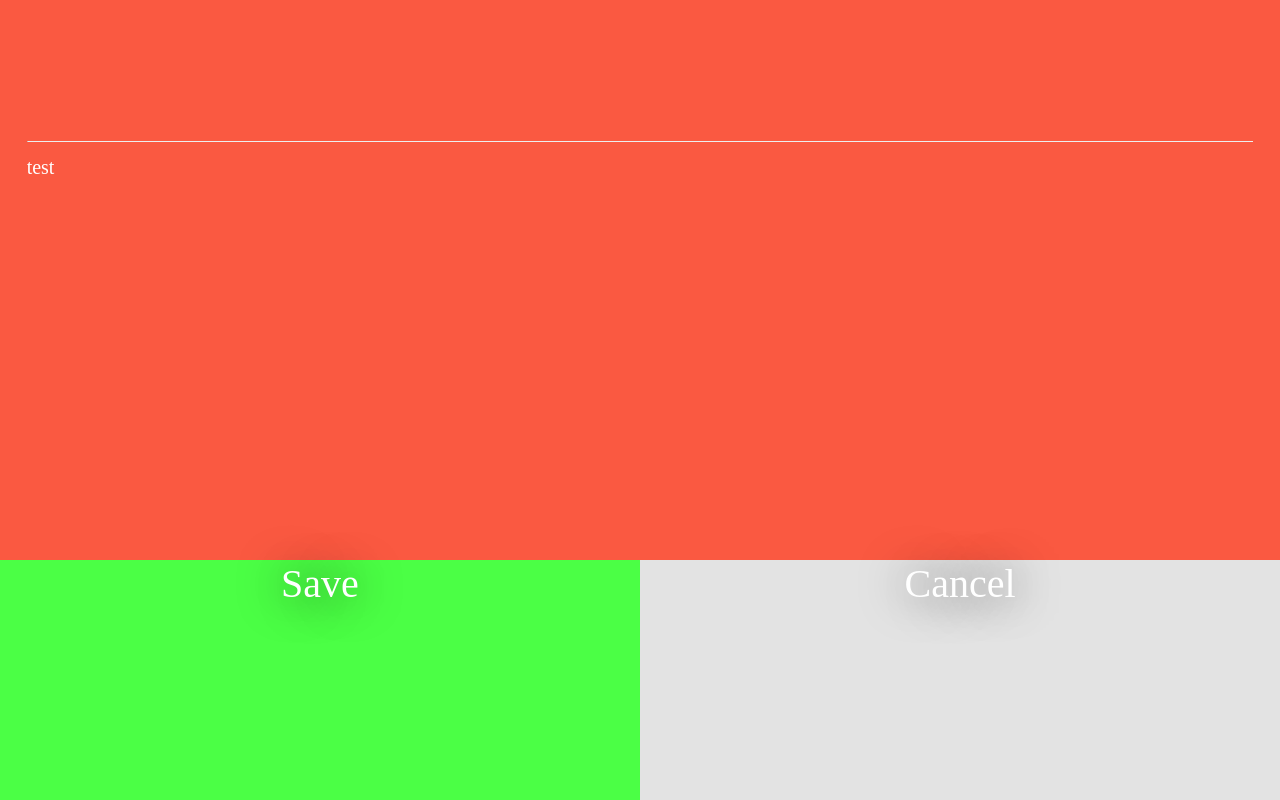
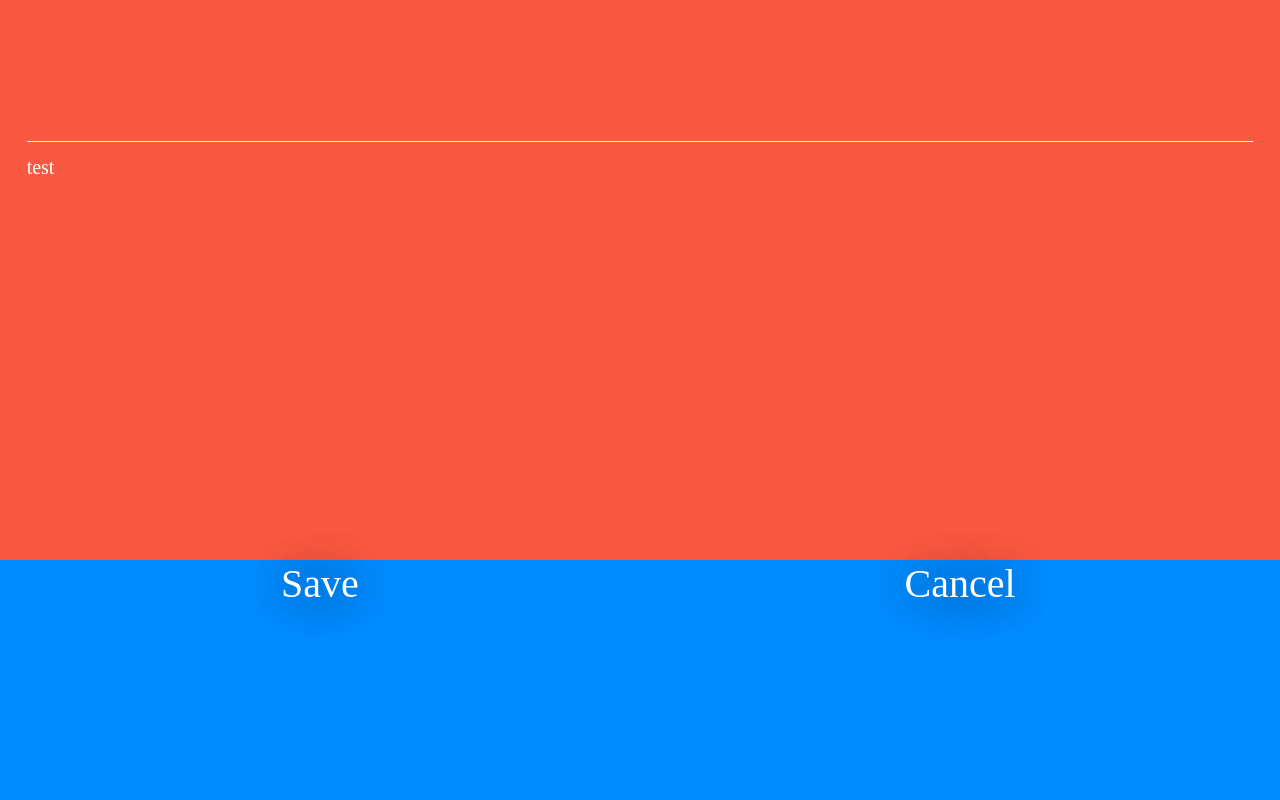
Before and after one commit to stuycs-softdev-fall-2013/proj3-CrowdHunts, a Flask app: page /create/edit in a window 1280 px wide. Run offline with Flask 2, Linux system fonts and the light colour scheme; some libraries are stand-ins or nearby versions.

Commit message:
new color scheme

```diff
--- a/templates/tourEdit.html
+++ b/templates/tourEdit.html
@@ -88,7 +88,7 @@
 	.finally {
 		display:none;
 		text-shadow:0 0 20pt rgba(150,38,21,1);
-		color:#4BFF45;
+		color:#008CFF;
 		text-align: center;
 		position:relative;
 	}
@@ -124,7 +124,7 @@
 		height:30%;
 		width:50%;
 		float:left;
-		background-color:#E3E3E3;
+		background-color:#008CFF;
 		text-align:center;
 		font-size:30pt;
 		text-shadow: 0 0 35pt #000000;
@@ -132,7 +132,7 @@
 		position:relative;
 	}
 	.choice#confirm {
-		background-color:#4BFF45;
+		background-color:#008CFF;
 		transition: .3s top, .3s width, .3s height;
 	}
 	.loading {
@@ -188,7 +188,7 @@
 						</div>
 						<hr />
 						<div class="body">
-							<textarea id="stopDescription" class="edit scrollable" placeholder="Description">njdsfsnjdsfsnjd sfsnjdsfsnjdsfsnjdsfsnjdsfsnjdsfsnjdsfsnjds fsnjdsfsnjdsfsnjdsfsnjdsfsnjdsfsnjdsfsnjdsf snjdsfsnjdsfsnjdsfsnjdsfsnjdsfsnjdsfsnjdsfs njdsfsnjdsfsnjdsfsnjdsfsnjdsfsnjdsfsnjdsfsn jdsfsnjdsfsnjdsfsnjdsfsnjdsfsnjdsfsnjdsfsnj dsfsnjdsfsnjdsfsnjdsfsnjdsfsnjdsfsnjdsfsnjd sfsnjdsfsnjdsfsnjdsfsnjdsfsnjdsfsnjdsfsnjds fsnjdsfsnjdsfsnjdsfsnjd sfsnjdsfs</textarea>
+							<textarea id="stopDescription" class="edit scrollable" placeholder="Description"></textarea>
 
 						</div>
 					</div>
--- a/templates/tourInit.html
+++ b/templates/tourInit.html
@@ -69,7 +69,7 @@
     	color:#FA5941;
     }
     #confirm {
-    	color:#4BFF45;
+    	color:#008CFF;
     }
     .confirmation {
     	position:absolute;
@@ -78,7 +78,7 @@
     	text-align: center;
     	width:100%;
     	height:100%;
-    	background-color:#4BFF45;
+    	background-color:#008CFF;
     	color:white;
     	font-size:20pt;
     	font-style:italic;
```
